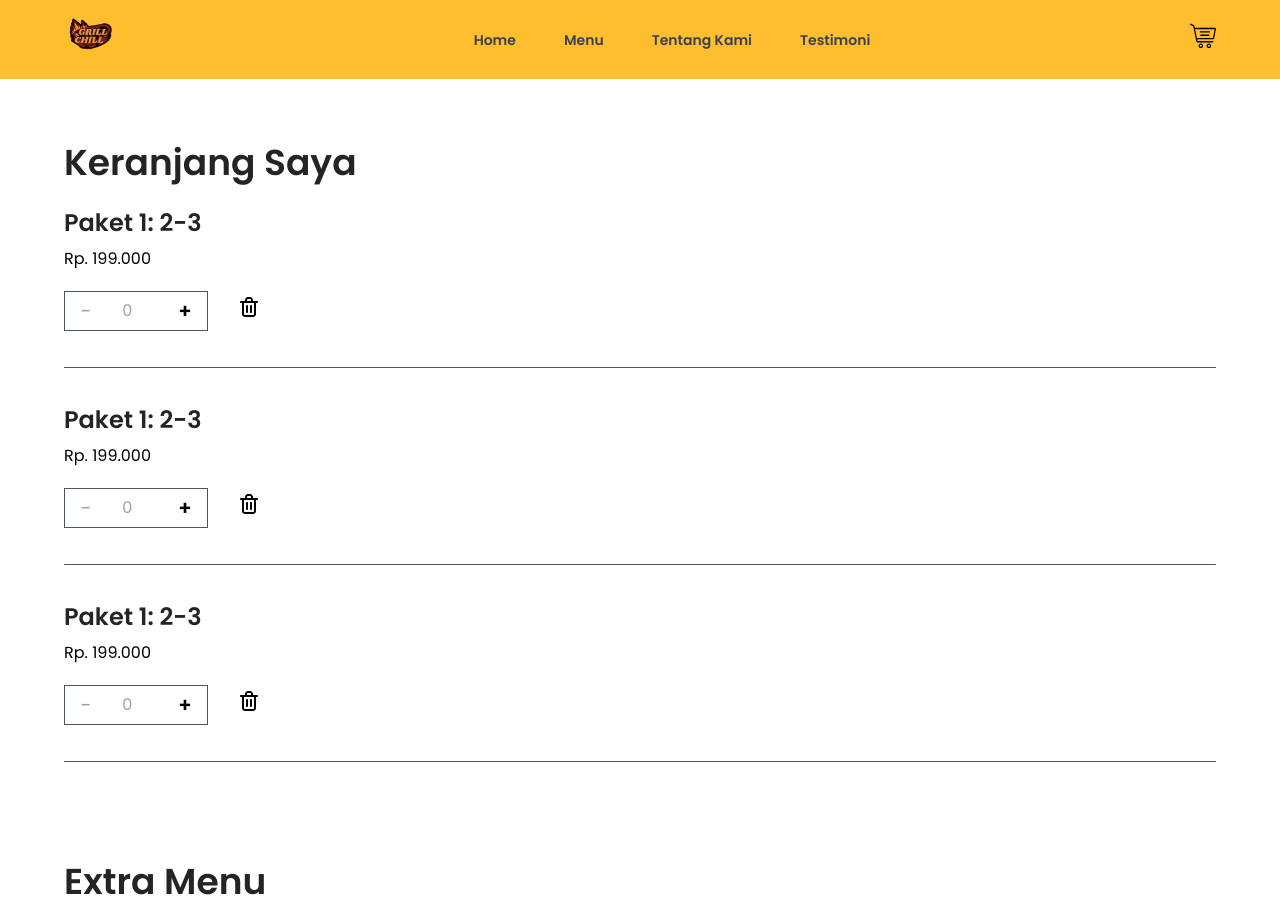
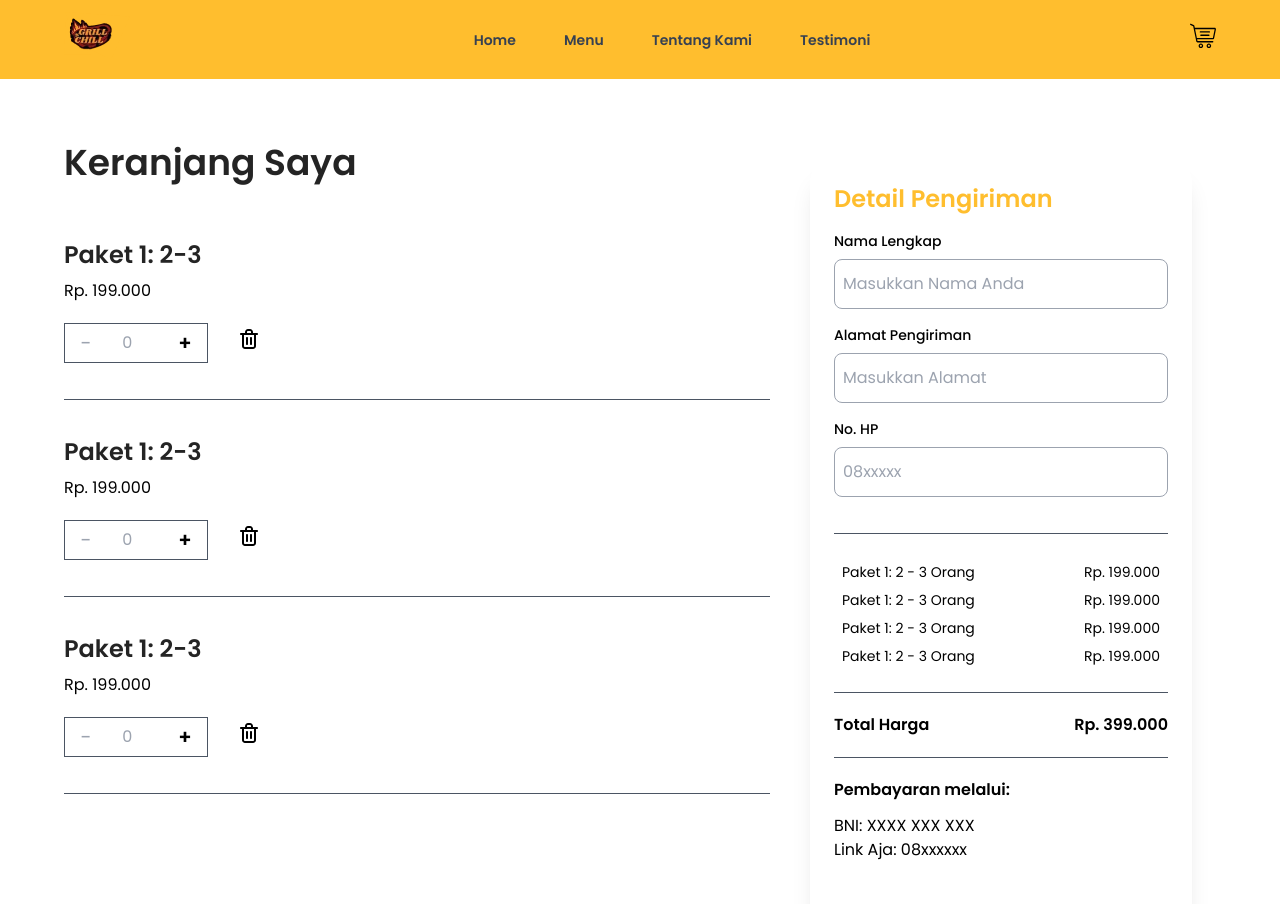
Before and after one commit to CandraJengger/fe-grillandchill, a Next.js app: page /my-cart in a window 1280 px wide. Shown: the top 904 px of the page. Built offline with nearby package versions, Linux system fonts and the light colour scheme; a web font is replaced by a local one.

Commit message:
Create Summary Order

```diff
--- a/components/atoms/Button/button.props.ts
+++ b/components/atoms/Button/button.props.ts
@@ -5,4 +5,5 @@ export type Props = {
   text?: string;
   children?: React.ReactNode;
   active?: boolean;
+  customStyles?: string;
 };
--- a/components/atoms/Button/index.tsx
+++ b/components/atoms/Button/index.tsx
@@ -6,6 +6,7 @@ const Button: React.FC<Props & Record<string, any>> = ({
   onClick,
   text,
   active,
+  customStyles,
   ...props
 }) => {
   const content = children || text;
@@ -14,7 +15,7 @@ const Button: React.FC<Props & Record<string, any>> = ({
       {active ? (
         <button
           className={`border border-black bg-primary hover:bg-yellow-300  py-3 px-8
-    rounded-4xl text-base text-black`}
+    rounded-4xl text-base text-black ${customStyles}`}
           onClick={onClick}
           {...props}
         >
@@ -23,7 +24,7 @@ const Button: React.FC<Props & Record<string, any>> = ({
       ) : (
         <button
           className={`border border-black bg-white hover:bg-primary  py-3 px-8
-    rounded-4xl text-base text-black`}
+    rounded-4xl text-base text-black ${customStyles}`}
           onClick={onClick}
           {...props}
         >
--- /dev/null
+++ b/components/atoms/Input/index.tsx
@@ -0,0 +1,27 @@
+import React from 'react';
+import { Props } from './input.props';
+
+const Input: React.FC<Props> = ({
+  value,
+  inputLabel,
+  onChange,
+  placeholder,
+  type = 'text',
+}) => {
+  return (
+    <div className="flex flex-col mb-4">
+      {inputLabel && (
+        <label className="text-sm mb-2 font-medium">{inputLabel}</label>
+      )}
+      <input
+        type={type}
+        className="border border-gray-400 focus:border-primary focus:outline-none rounded-lg py-3 px-2"
+        value={value}
+        onChange={onChange}
+        placeholder={placeholder}
+      />
+    </div>
+  );
+};
+
+export default Input;
--- /dev/null
+++ b/components/atoms/Input/input.props.ts
@@ -0,0 +1,10 @@
+import React from 'react';
+type OwnProps = {
+  inputLabel?: string;
+};
+
+export type Props = React.DetailedHTMLProps<
+  React.InputHTMLAttributes<HTMLInputElement>,
+  HTMLInputElement
+> &
+  OwnProps;
--- a/components/atoms/Text/index.tsx
+++ b/components/atoms/Text/index.tsx
@@ -17,6 +17,8 @@ const Text: React.FC<Props> = ({
           ? 'text-3xl font-semibold'
           : variant === 'medium'
           ? 'text-xl'
+          : variant === 'small'
+          ? 'text-sm'
           : 'text-base font-semibold'
       } ${customStyles}`}
     >
--- a/components/atoms/Text/text.props.ts
+++ b/components/atoms/Text/text.props.ts
@@ -2,7 +2,7 @@ import React from 'react';
 
 export type Props = {
   text?: string;
-  variant?: 'base' | 'medium' | 'large' | 'bold';
+  variant?: 'base' | 'medium' | 'large' | 'bold' | 'small';
   children?: React.ReactNode;
   customStyles?: string;
 };
--- a/components/atoms/index.ts
+++ b/components/atoms/index.ts
@@ -6,5 +6,16 @@ import Title from './Title';
 import Button from './Button';
 import Text from './Text';
 import NameCard from './NameCard';
+import Input from './Input';
 
-export { Gap, NavLink, NavLogo, ButtonIcon, Title, Button, Text, NameCard };
+export {
+  Gap,
+  NavLink,
+  NavLogo,
+  ButtonIcon,
+  Title,
+  Button,
+  Text,
+  NameCard,
+  Input,
+};
--- a/components/moleculs/CardCart/index.tsx
+++ b/components/moleculs/CardCart/index.tsx
@@ -5,7 +5,7 @@ import Icon from '../../../public/Cart/trash.svg';
 
 const CardCart = () => {
   return (
-    <div className="border-b border-gray-600 mb-9">
+    <div className="border-b border-gray-600 mb-9 mr-4">
       <Title text="Paket 1: 2-3" as="h3" />
       <Text text="Rp. 199.000" />
       <div className="flex justify-start items-center mt-5 mb-9">
--- /dev/null
+++ b/components/moleculs/SummaryOrder/index.tsx
@@ -0,0 +1,46 @@
+import React from 'react';
+import { Button, Input, Text, Title } from '../../atoms';
+
+const SummaryOrder = () => {
+  return (
+    <aside className="rounded-3xl shadow-xl p-6 md:mx-6 mb-12 z-20 transform translate-y-4">
+      <Title as="h3" text="Detail Pengiriman" customStyles="text-primary" />
+      <div className="mt-4">
+        <Input inputLabel="Nama Lengkap" placeholder="Masukkan Nama Anda" />
+        <Input inputLabel="Alamat Pengiriman" placeholder="Masukkan Alamat" />
+        <Input inputLabel="No. HP" placeholder="08xxxxx" type="tel" />
+      </div>
+      <ul className="pt-6 pb-3 h-40 border-t border-b border-gray-600 overflow-y-auto mt-9">
+        <li className="flex justify-between py-1 px-2">
+          <Text variant="small" text="Paket 1: 2 - 3 Orang" />
+          <Text variant="small" text="Rp. 199.000" />
+        </li>
+        <li className="flex justify-between py-1 px-2">
+          <Text variant="small" text="Paket 1: 2 - 3 Orang" />
+          <Text variant="small" text="Rp. 199.000" />
+        </li>
+        <li className="flex justify-between py-1 px-2">
+          <Text variant="small" text="Paket 1: 2 - 3 Orang" />
+          <Text variant="small" text="Rp. 199.000" />
+        </li>
+        <li className="flex justify-between py-1 px-2">
+          <Text variant="small" text="Paket 1: 2 - 3 Orang" />
+          <Text variant="small" text="Rp. 199.000" />
+        </li>
+      </ul>
+      <div className="flex justify-between py-5 border-b border-gray-600 mb-5">
+        <Text variant="bold" text="Total Harga" />
+        <Text variant="bold" text="Rp. 399.000" />
+      </div>
+      <div className="mb-11">
+        <Text text="Pembayaran melalui:" customStyles=" font-semibold mb-3" />
+        <Text text="BNI: XXXX XXX XXX" />
+        <Text text="Link Aja: 08xxxxxx" />
+      </div>
+
+      <Button active text="Checkout" customStyles="w-full" />
+    </aside>
+  );
+};
+
+export default SummaryOrder;
--- a/components/moleculs/index.ts
+++ b/components/moleculs/index.ts
@@ -5,6 +5,7 @@ import Footer from './Footer';
 import CardTestimonial from './CardTestimonial';
 import CardExtraMenu from './CardExtraMenu';
 import CardCart from './CardCart';
+import SummaryOrder from './SummaryOrder';
 
 export {
   Navbar,
@@ -14,4 +15,5 @@ export {
   CardTestimonial,
   CardExtraMenu,
   CardCart,
+  SummaryOrder,
 };
--- a/components/organisms/CartSection/index.tsx
+++ b/components/organisms/CartSection/index.tsx
@@ -1,20 +1,25 @@
 import React from 'react';
 import { Title } from '../../atoms';
-import { CardCart } from '../../moleculs';
+import { CardCart, SummaryOrder } from '../../moleculs';
 
 const CartSection = () => {
   return (
-    <section id="cart" className="pt-16 relative overflow-hidden">
+    <section
+      id="cart"
+      className="pt-16 relative overflow-hidden flex flex-col lg:flex-row justify-between px-6 lg:px-16"
+    >
+      <div className="flex-grow">
         <Title
           text="Keranjang Saya"
-        customStyles="pl-0 lg:pl-16 text-center lg:text-left"
+          customStyles="pl-0 text-center lg:text-left"
         />
-      <div className="px-16">
-
+        <div className=" pt-8">
           {[1, 2, 3].map((item: any) => (
             <CardCart key={item} />
           ))}
         </div>
+      </div>
+      <SummaryOrder />
     </section>
   );
 };
--- a/components/organisms/ExtraMenuSection/index.tsx
+++ b/components/organisms/ExtraMenuSection/index.tsx
@@ -29,7 +29,10 @@ const ExtraMenuSection = () => {
   }, []);
 
   return (
-    <section id="extra-menu" className="pt-16 relative overflow-hidden">
+    <section
+      id="extra-menu"
+      className="pt-16 relative overflow-hidden transform lg:-translate-y-28"
+    >
       <Title
         text="Extra Menu"
         customStyles="pl-0 lg:pl-16 text-center lg:text-left"
```
Lines whose indentation alone changed are shown as unchanged.
